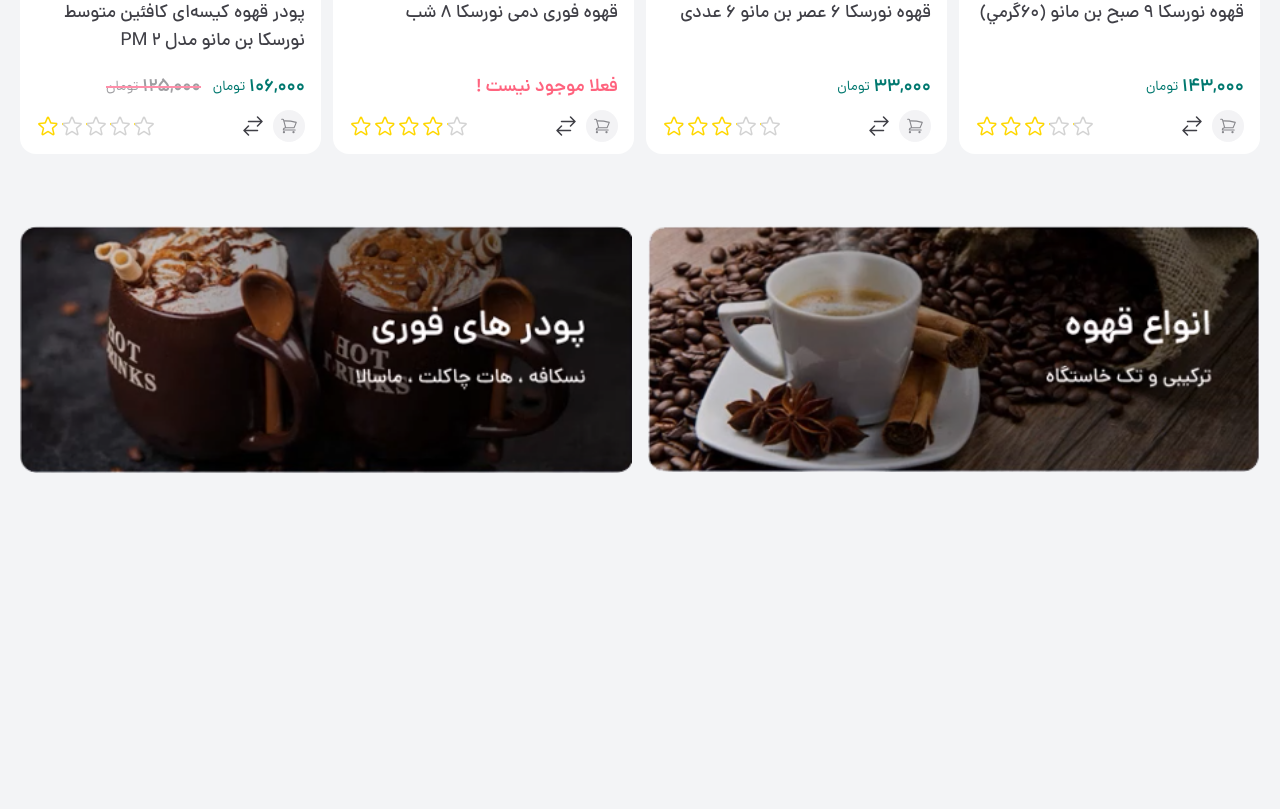
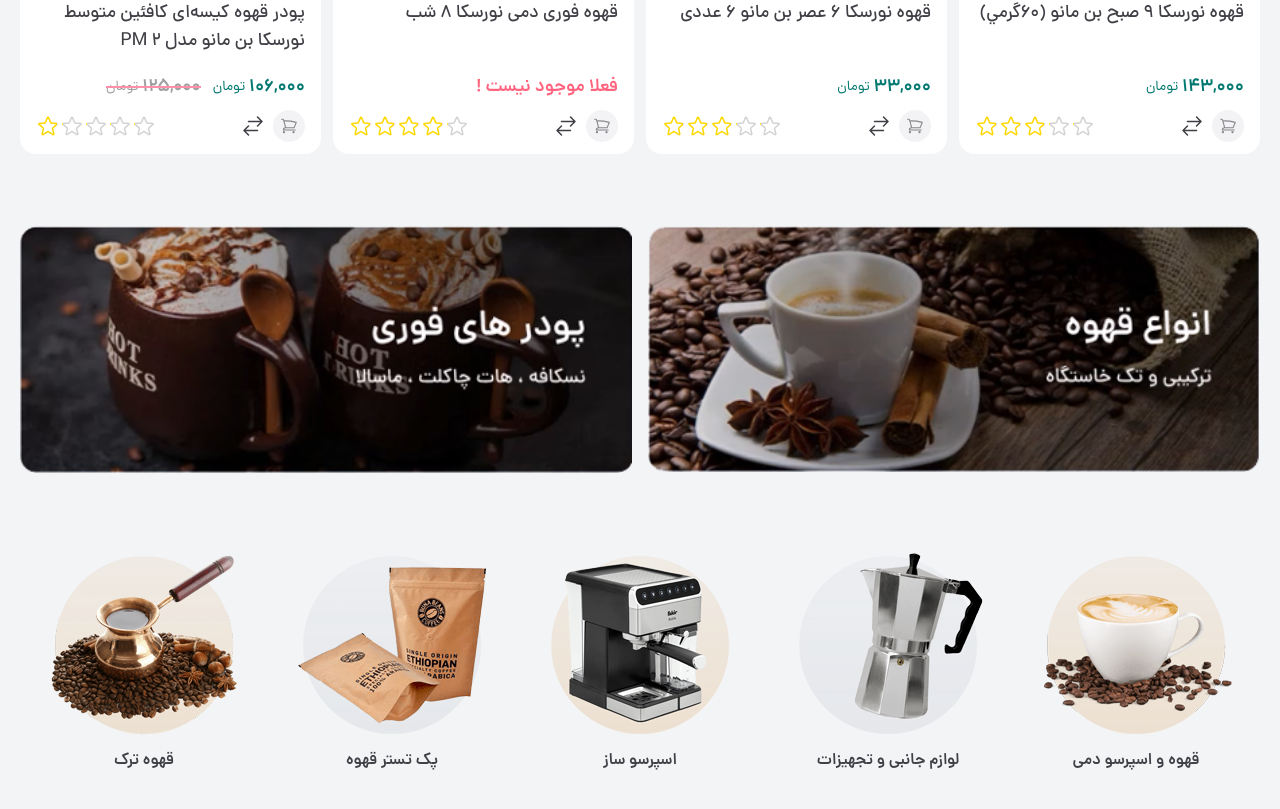
Before and after one commit to techsaDevs/coffeShop, a Next.js app: page / in a window 1280 px wide. Shown: the part 1884-2693 px from the top of the page. Before the commit the page ends 2429 px from the top, so only its background shows below. Built offline with nearby package versions, Linux system fonts and the light colour scheme; data requests are answered from the project's data file.

Commit message:
finish category

```diff
--- /dev/null
+++ b/src/Components/Home/BestSelling.tsx
@@ -0,0 +1,15 @@
+import React from 'react'
+import Container from '../Container'
+import SectionHeader from '../SectionHeader'
+
+const BestSelling = () => {
+  return (
+    <div id='best-selling'>
+        <Container>
+            <div className=""></div>
+        </Container>
+    </div>
+  )
+}
+
+export default BestSelling
--- a/src/Components/Home/Categorys.tsx
+++ b/src/Components/Home/Categorys.tsx
@@ -1,9 +1,61 @@
-import React from 'react'
+import React from 'react';
+import Container from '../Container';
+import { ICategorys } from '@/lib/types';
+import Link from 'next/link';
 
 const Categorys = () => {
+
+    const category : ICategorys[] = [
+        {
+            id: "1",
+            title: "قهوه و اسپرسو دمی",
+            image: "categories/category1.png",
+            link: "/category/coffe-spperso"
+        },
+        {
+            id: "2",
+            title: "لوازم جانبی و تجهیزات",
+            image: "categories/category2.png",
+            link: "/category/tools"
+        },
+        {
+            id: "3",
+            title: "اسپرسو ساز",
+            image: "categories/category3.png",
+            link: "/category/spperso-maker"
+        },
+        {
+            id: "4",
+            title: "پک تستر قهوه",
+            image: "categories/category4.png",
+            link: "/category/pack-tester-coffe"
+        },
+        {
+            id: "5",
+            title: "قهوه ترک",
+            image: "categories/category5.png",
+            link: "/category/coffe-turk"
+        },
+    ]
+
   return (
-    <div>Categorys</div>
-  )
-}
+    <section id='category' className='pb-20'>
+        <Container>
+            <div className='grid grid-cols-5'>
+                {
+                    category.map(({id , title , link , image}) => (
+                        <div key={id} className='flex flex-col gap-1 items-center'>
+                            <Link href={link} className="">
+                                <img src={image} alt={title} />
+                            </Link>
+                            <p className="font-dana-dbold">{title}</p>
+                        </div>
+                    ))
+                }
+            </div>
+        </Container>
+    </section>
+  );
+};
 
-export default Categorys
+export default Categorys;
--- a/src/app/page.tsx
+++ b/src/app/page.tsx
@@ -1,6 +1,7 @@
 import Landing from "@/Components/Home/Landing";
 import Products from "@/Components/Home/Products";
 import Popular from "@/Components/Home/Popular";
+import Categorys from "@/Components/Home/Categorys";
 
 export default function Home() {
   return (
@@ -8,7 +9,7 @@
         <Landing />
         <Products />
         <Popular />
-
+        <Categorys />
     </main>
   );
 }
```
